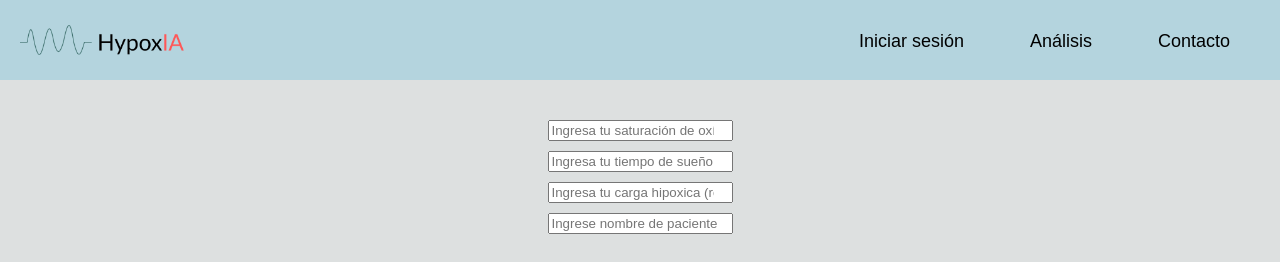
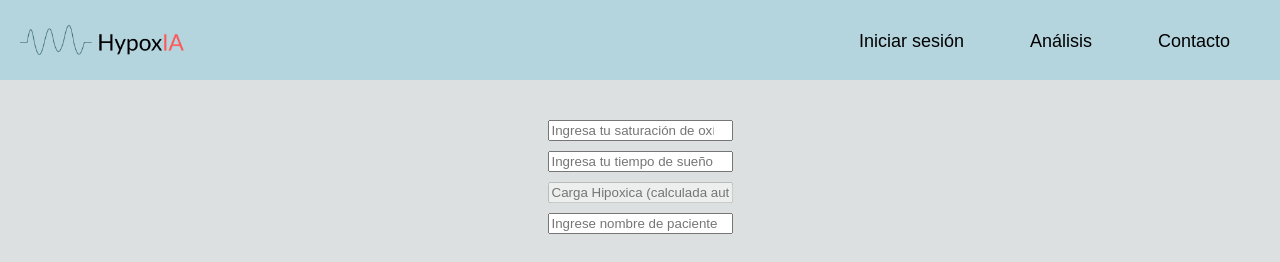
Before and after one commit to benipasto/HypoxIA-frontend, a SvelteKit app in the folder prueba-svelte-grafico/graficotest/: page /analisis in a window 1280 px wide. Shown: the top 262 px of the page. Built offline with nearby package versions, Linux system fonts and the light colour scheme.

Commit message:
feat(analisis): conexion hecha con back e ia. 🐐🐐

```diff
--- a/prueba-svelte-grafico/graficotest/src/routes/(layout)/analisis/+page.svelte
+++ b/prueba-svelte-grafico/graficotest/src/routes/(layout)/analisis/+page.svelte
@@ -14,9 +14,10 @@
         type="number"
     />
     <input
-        bind:value={cargaHipoxica}
-        placeholder="Ingresa tu carga hipoxica (re troll)"
-        type="number"
+        value={cargaHipoxica || ''}
+        placeholder="Carga Hipoxica (calculada automáticamente)"
+        type="text"
+        disabled
     />
     <input
     bind:value={paciente}
@@ -35,27 +36,10 @@
 <script lang="ts">
     let saturacionOxigeno: number; // Saturación de oxígeno
     let tiempoSueno: number; // Tiempo de sueño
-    let cargaHipoxica: number; // Carga hipoxica (calculada por la IA)
+    let cargaHipoxica: number; // Carga hipoxica (se actualizará tras recibir datos de la IA)
     let paciente: string;
 
-    const sendData = async () => {
-        const doctorId = JSON.parse(localStorage.getItem('user') ?? "{}").id;
-        await fetch("/api/results", {
-            method: "POST",
-            headers: {
-                "Content-Type": "application/json",
-            },
-            body: JSON.stringify({
-                saturacionOxigeno,
-                tiempoSueno,
-                cargaHipoxica,
-                paciente,
-                doctorId,
-            }),
-        });
-    };
-
-    const sendToIA = async (): Promise<number> => {
+    const sendToIA = async () => {
         try {
             const response = await fetch("http://127.0.0.1:8000/predict", {
                 method: "POST",
@@ -69,30 +53,52 @@
             });
 
             if (!response.ok) {
-                throw new Error(`Error en la respuesta: ${response.statusText}`);
+                throw new Error(`Error en la respuesta de la IA: ${response.statusText}`);
             }
 
             const data = await response.json();
-            console.log("Respuesta del servidor (IA):", data.prediction);
-            return data.prediction.prediction; // Asume que este es el valor de cargaHipoxica
+            cargaHipoxica = data.prediction; // Actualiza cargaHipoxica con el valor recibido
+            console.log("Carga Hipoxica calculada por IA:", cargaHipoxica);
         } catch (error) {
             console.error("Error al enviar los datos a la IA:", error);
-            throw error; // Lanza el error para manejarlo en el flujo principal
         }
     };
 
-    // Nueva función para manejar ambas acciones
+    const sendData = async () => {
+        const doctorId = JSON.parse(localStorage.getItem("user") ?? "{}").id;
+
+        try {
+            const response = await fetch("/api/results", {
+                method: "POST",
+                headers: {
+                    "Content-Type": "application/json",
+                },
+                body: JSON.stringify({
+                    saturacionOxigeno,
+                    tiempoSueno,
+                    cargaHipoxica, // Ya tiene el valor calculado por la IA
+                    paciente,
+                    doctorId,
+                }),
+            });
+
+            if (!response.ok) {
+                throw new Error(`Error en la respuesta del backend: ${response.statusText}`);
+            }
+
+            console.log("Datos enviados al backend correctamente.");
+        } catch (error) {
+            console.error("Error al enviar los datos al backend:", error);
+        }
+    };
+
     const handleAnalyze = async () => {
-        try {
-            // Obtén el valor de cargaHipoxica desde la IA
-            cargaHipoxica = await sendToIA();
-
-            // Ahora envía todos los datos al backend
-            await sendData();
-            console.log("Ambas operaciones completadas.");
-        } catch (error) {
-            console.error("Error en el proceso de análisis:", error);
-            alert("Hubo un error durante el análisis. Por favor, intenta nuevamente.");
+        await sendToIA(); // Obtiene cargaHipoxica desde la IA
+        if (cargaHipoxica !== undefined) {
+            await sendData(); // Envía los datos al backend
+            console.log("Datos procesados y enviados.");
+        } else {
+            console.error("No se pudo calcular cargaHipoxica. Operación abortada.");
         }
     };
 </script>
```
